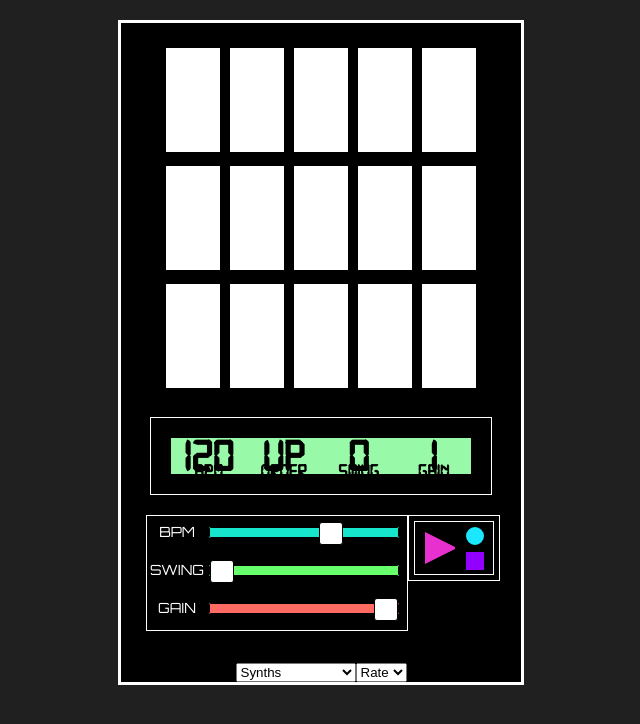
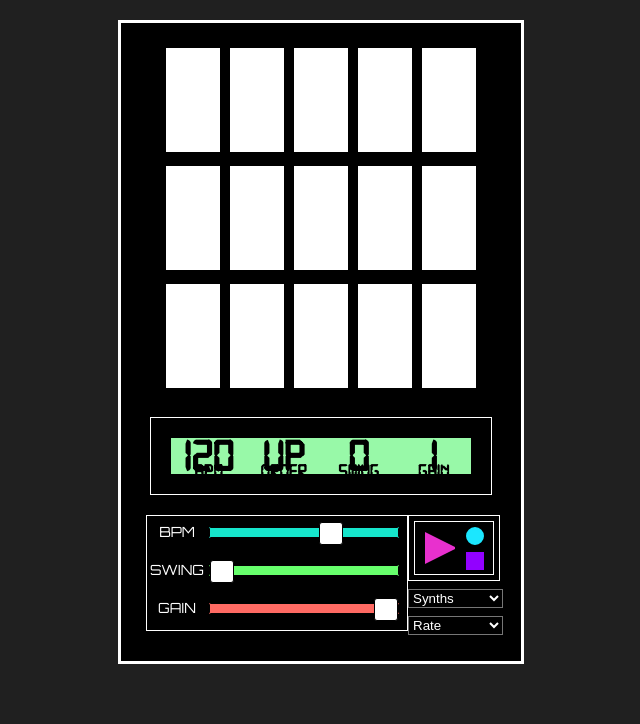
Before and after one commit to CrugBarat/tonkjs_React, a React (Create React App) app: page /arpeggiator in a window 1280 px wide. Shown: the top 724 px of the page, without its empty margins (319-959 px from the left). Built offline with nearby package versions, Linux system fonts and the light colour scheme.

Commit message:
adds style prop to Arpeggiator select components
Signed-off-by: CrugBarat <craigtbarratt@gmail.com>

```diff
--- a/src/containers/arpeggiator/Arpeggiator.js
+++ b/src/containers/arpeggiator/Arpeggiator.js
@@ -243,8 +243,8 @@ export default function Arpeggiator() {
               </div>
             </div>
           </div>
-        <Select choices={synthChoices} onSelect={onSynthSelect} name={"Synths"} />
-        <Select choices={durationChoices} onSelect={onDurationSelect} name={"Rate"} />
+        <Select styleName={"select"} choices={synthChoices} onSelect={onSynthSelect} name={"Synths"} />
+        <Select styleName={"select"} choices={durationChoices} onSelect={onDurationSelect} name={"Rate"} />
     </section>
     </Fragment>
   )
```
